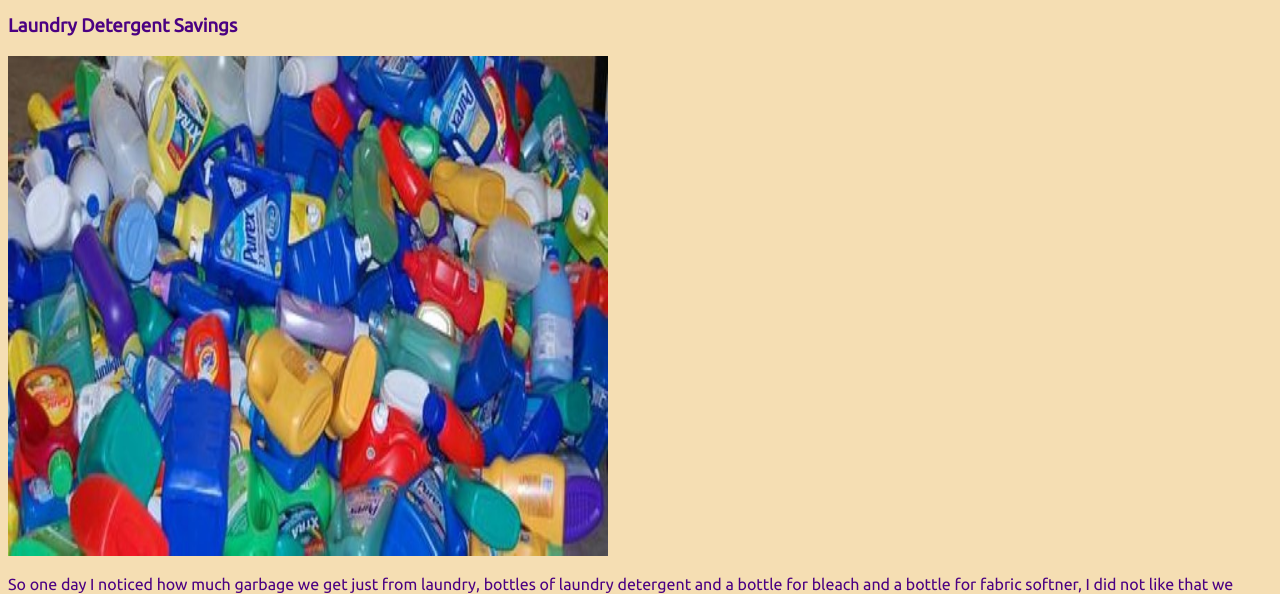
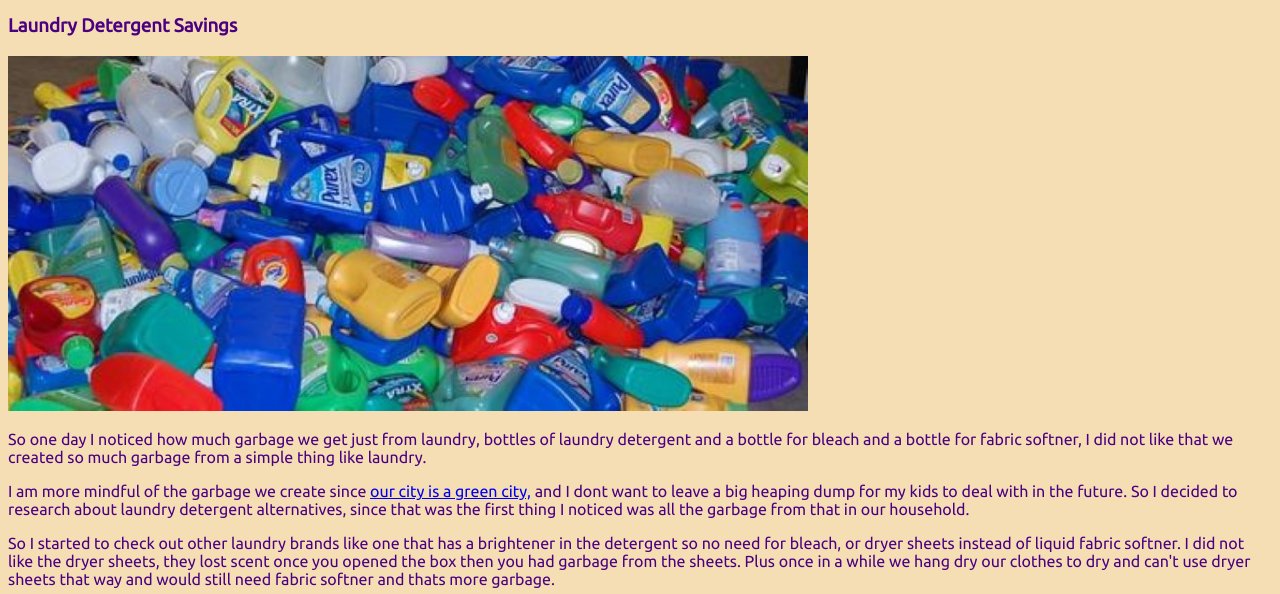
Before and after one commit to sharonraven/Website, a plain HTML site: page index.html in a window 1280 px wide. Shown: the part 205-799 px from the top of the page. Drawn offline with Linux system fonts and the light colour scheme.

Commit message:
changes
adjusted image size only

```diff
--- a/index.html
+++ b/index.html
@@ -17,8 +17,7 @@
   <h3>Laundry Detergent Savings</h3>
   <img src="images/plasticgarbage (Small).jpg"
   alt="photo of plastic garbage"
-  width="600"
-  height="500" ><br>
+  width="800"><br>
   <p>So one day I noticed how much garbage we get just from laundry, bottles of laundry detergent and a bottle for bleach and a bottle for fabric softner, I did not like that we created so much garbage from a simple thing like laundry.</p>
   <p>I am more mindful of the garbage we create since <a href="https://vancouver.ca/green-vancouver.aspx" target="_blank">our city is a green city,</a> and I dont want to leave a big heaping dump for my kids to deal with in the future.  So I decided to research about laundry detergent alternatives, since that was the first thing I noticed was all the garbage from that in our household.</p>
   <p>So I started to check out other laundry brands like one that has a brightener in the detergent so no need for bleach, or dryer sheets instead of liquid fabric softner.  I did not like the dryer sheets, they lost scent once you opened the box then you had garbage from the sheets.  Plus once in a while we hang dry our clothes to dry and can't use dryer sheets that way and would still need fabric softner and thats more garbage.</p>
```
